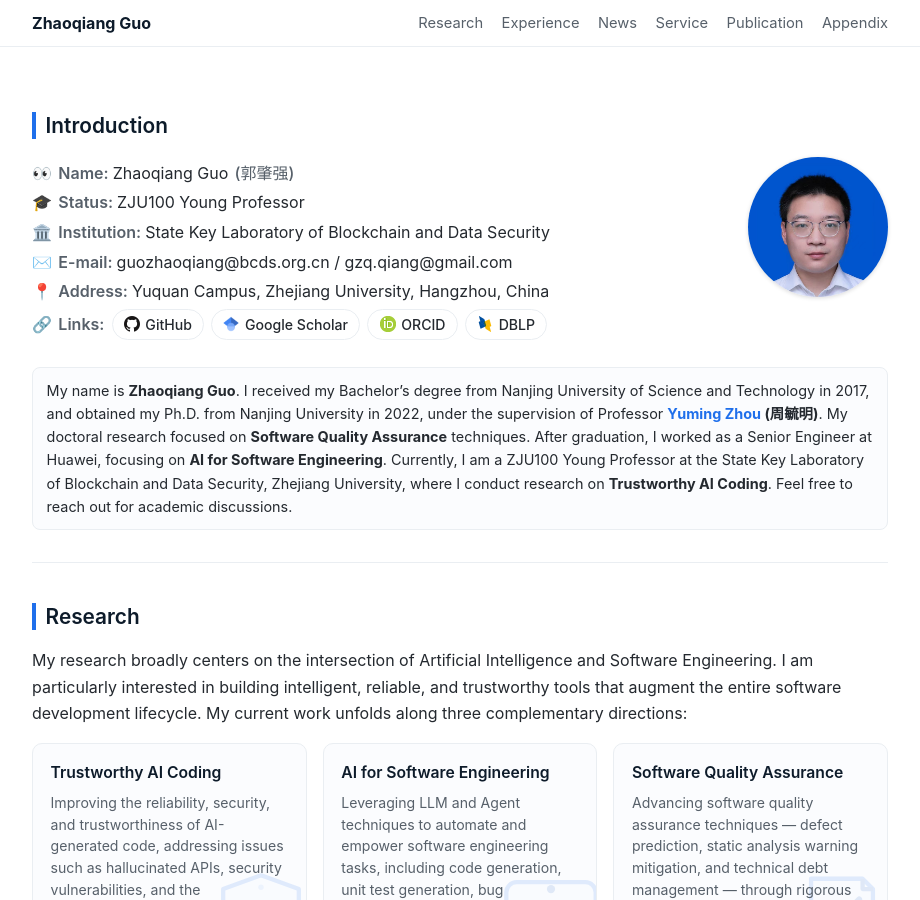
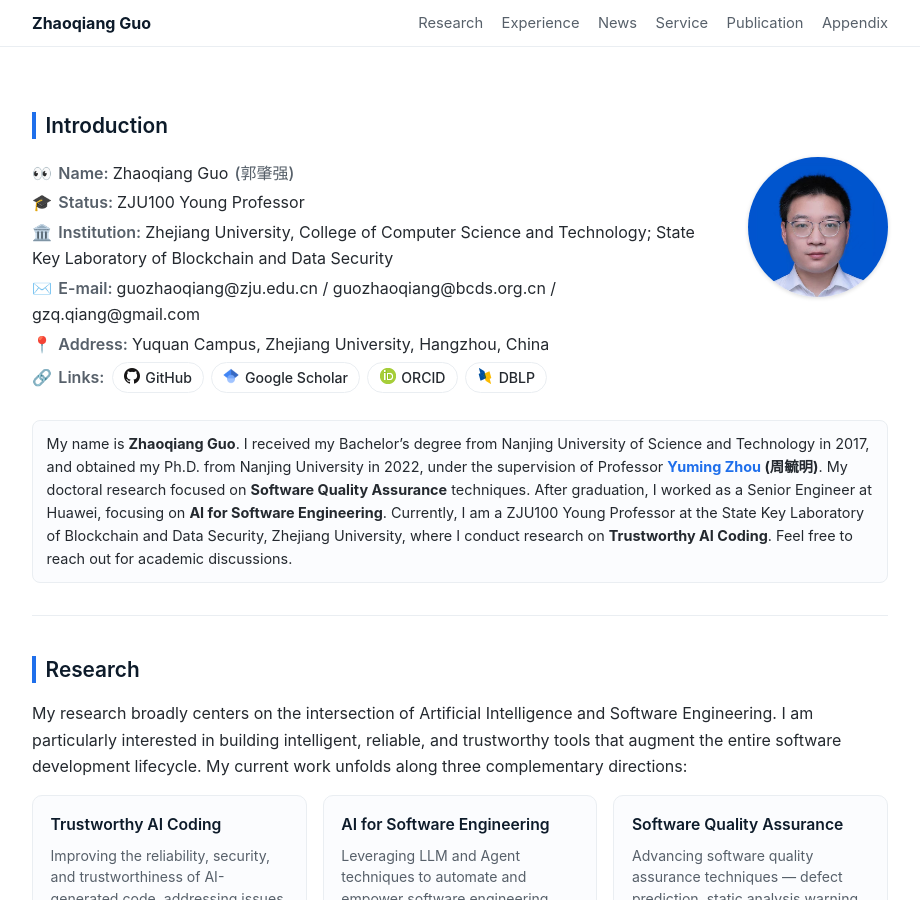
Before and after one commit to Naplues/naplues.github.io, a Jekyll site: the page built from index.html, in a window 1280 px wide and 900 px high. Shown: the whole window, without its empty margins (180-1100 px from the left). Built offline with Jekyll 4.4.1, drawn with Linux system fonts in a browser that asks for light colours; a script that is not in the unit is left out.

Commit message:
Add zju email and institution prefix

```diff
--- a/index.html
+++ b/index.html
@@ -9,8 +9,8 @@ layout: default
   <div class="profile-info">
     <p><span class="info-icon">👀</span><b>Name: </b> Zhaoqiang Guo<span class="profile-name-cn">(郭肇强)</span></p>
     <p><span class="info-icon">🎓</span><b>Status: </b> ZJU100 Young Professor </p>
-    <p><span class="info-icon">🏛️</span><b>Institution: </b> State Key Laboratory of Blockchain and Data Security </p>
-    <p><span class="info-icon">✉️</span><b>E-mail: </b> guozhaoqiang@bcds.org.cn / gzq.qiang@gmail.com </p>
+    <p><span class="info-icon">🏛️</span><b>Institution: </b> Zhejiang University, College of Computer Science and Technology; State Key Laboratory of Blockchain and Data Security </p>
+    <p><span class="info-icon">✉️</span><b>E-mail: </b> guozhaoqiang@zju.edu.cn / guozhaoqiang@bcds.org.cn / gzq.qiang@gmail.com </p>
     <p><span class="info-icon">📍</span><b>Address: </b> Yuquan Campus, Zhejiang University, Hangzhou, China </p>
     <p class="links"><span class="links-label"><span class="info-icon">🔗</span><b>Links: </b></span>
       <a class="social-btn" href="https://github.com/naplues"><img src="assets/favicon/github.ico" width="16" height="16" alt="" aria-hidden="true" /> GitHub</a>
```
